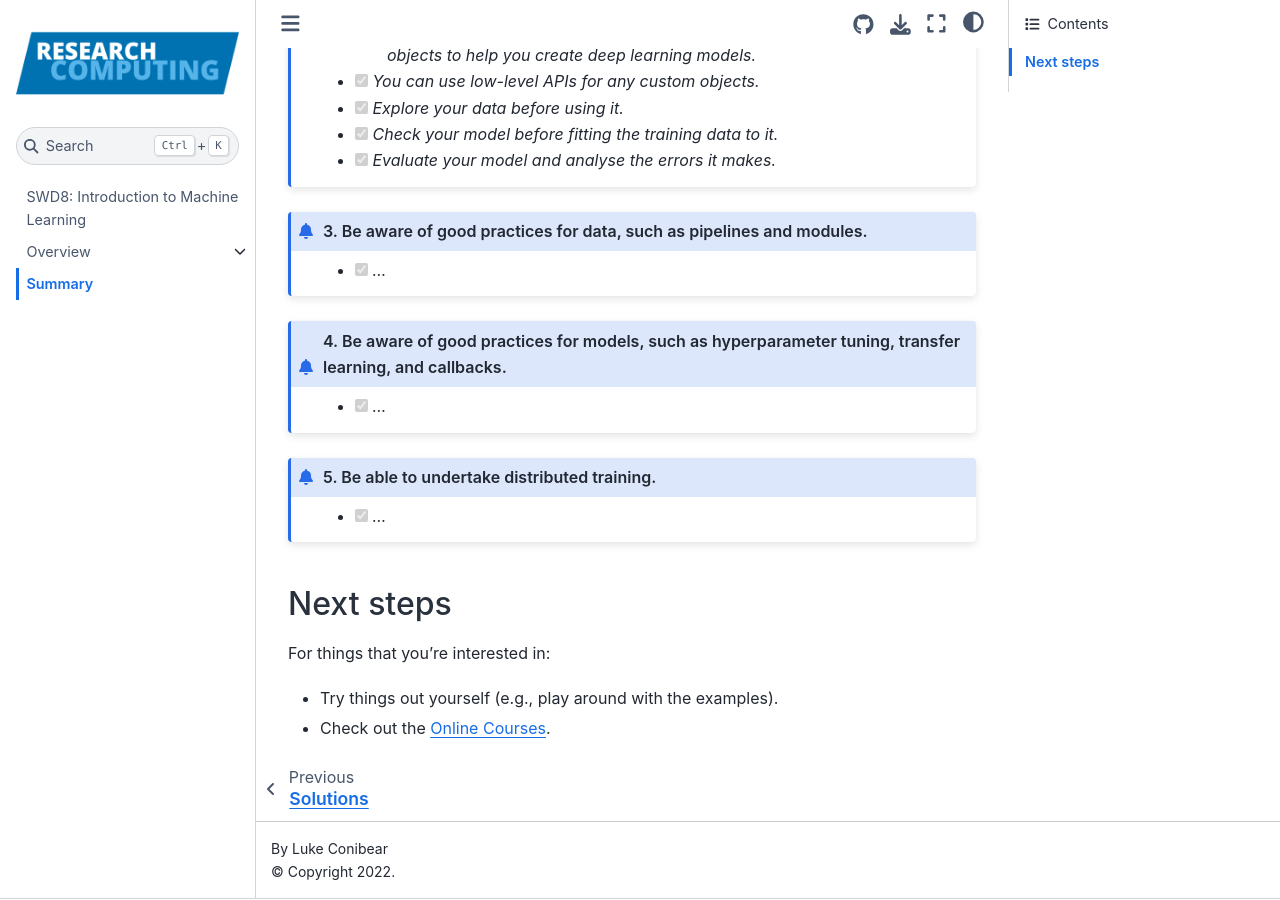
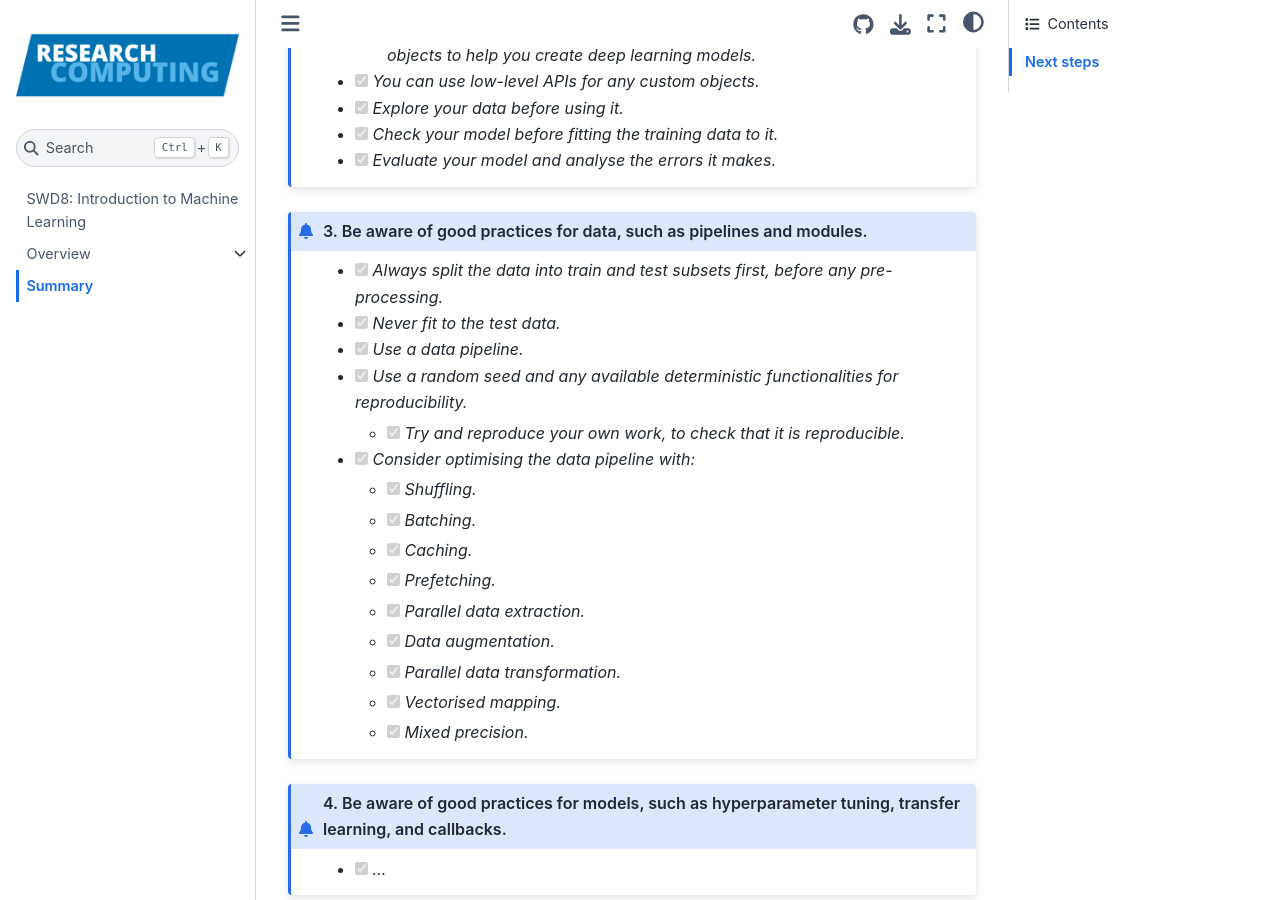
Before and after one commit to lukeconibear/intro_ml, a Jupyter Book: the page built from docs/07_summary.md, in a window 1280 px wide and 900 px high, scrolled down 953 px. Built offline with Jupyter Book 1.0.4 settings and Sphinx 7.4.7 and the Sphinx Book theme 1.1.4, drawn with Linux system fonts in a browser that asks for light colours.

Commit message:
test run data page

````diff
--- a/docs/07_summary.md
+++ b/docs/07_summary.md
@@ -41,7 +41,21 @@ In this workshop, we covered:
 
 ```{admonition} 3. Be aware of good practices for data, such as pipelines and modules.
 
-- [x] _..._
+- [x] _Always split the data into train and test subsets first, before any pre-processing._
+- [x] _Never fit to the test data._
+- [x] _Use a data pipeline._
+- [x] _Use a random seed and any available deterministic functionalities for reproducibility._
+    - [x] _Try and reproduce your own work, to check that it is reproducible._
+- [x] _Consider optimising the data pipeline with:_
+    - [x] _Shuffling._
+    - [x] _Batching._
+    - [x] _Caching._
+    - [x] _Prefetching._
+    - [x] _Parallel data extraction._
+    - [x] _Data augmentation._
+    - [x] _Parallel data transformation._
+    - [x] _Vectorised mapping._
+    - [x] _Mixed precision._
 
 ```
 
````
Also changed, not shown: docs/03_data.ipynb, docs/06_solutions.ipynb.
